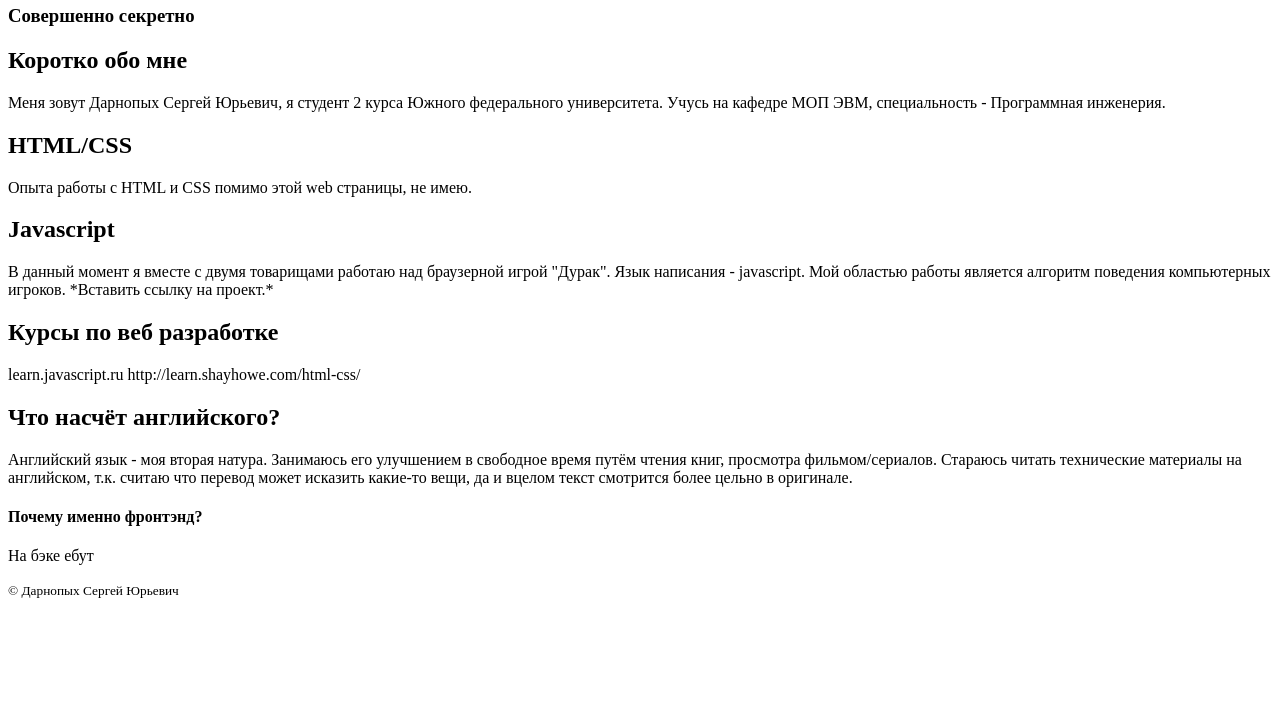
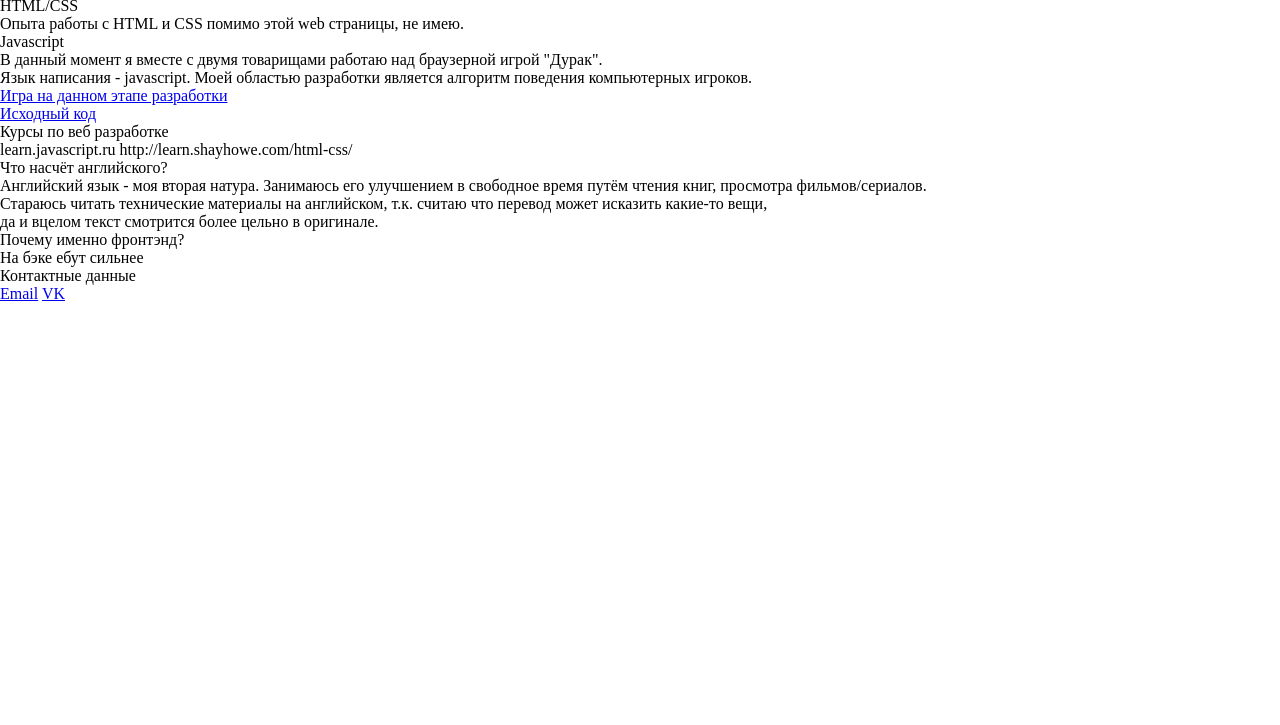
Before and after one commit to SergeyDarnopykh/sergeydarnopykh.github.io, a plain HTML site: page index.html in a window 1280 px wide. Shown: the part 75-800 px from the top of the page. Drawn offline with Linux system fonts and the light colour scheme.

Commit message:
More Structure

```diff
--- a/assets/stylesheets/main.css
+++ b/assets/stylesheets/main.css
@@ -0,0 +1,24 @@
+html, body, div, span, applet, object, iframe,
+h1, h2, h3, h4, h5, h6, p, blockquote, pre,
+a, abbr, acronym, address, big, cite, code,
+del, dfn, em, img, ins, kbd, q, s, samp,
+small, strike, strong, sub, sup, tt, var,
+b, u, i, center,
+dl, dt, dd, ol, ul, li,
+fieldset, form, label, legend,
+table, caption, tbody, tfoot, thead, tr, th, td,
+article, aside, canvas, details, embed,
+figure, figcaption, footer, header, hgroup,
+menu, nav, output, ruby, section, summary,
+time, mark, audio, video {
+  margin: 0;
+  padding: 0;
+  border: 0;
+  font-size: 100%;
+  font: inherit;
+  vertical-align: baseline;
+}
+
+p {
+
+};
--- a/index.html
+++ b/index.html
@@ -10,12 +10,11 @@
 	<body>
 		<header>
 			<h1>Персональная информация</h1>
-			<h3>Совершенно секретно</h3>
 		</header>
 
 		<section>
 			<h2>Коротко обо мне</h2>
-			<p>Меня зовут Дарнопых Сергей Юрьевич, я студент 2 курса Южного федерального университета.
+			<p>Меня зовут Дарнопых Сергей Юрьевич, я студент 2 курса Южного федерального университета. <br>
 				Учусь на кафедре МОП ЭВМ, специальность - Программная инженерия.</p>
 		</section>
 
@@ -27,8 +26,11 @@
 
 			<section>
 				<h2>Javascript</h2>
-				<p>В данный момент я вместе с двумя товарищами работаю над браузерной игрой "Дурак".
-				Язык написания - javascript. Мой областью работы является алгоритм поведения компьютерных игроков. *Вставить ссылку на проект.*</p>
+				<p>В данный момент я вместе с двумя товарищами работаю над браузерной игрой "Дурак". <br>
+				Язык написания - javascript. Моей областью разработки является алгоритм поведения компьютерных игроков. <br>
+					<a href="https://durak.herokuapp.com/" target="_blank">Игра на данном этапе разработки</a> <br>
+					<a href="https://github.com/unshame/Cardgame2017" target="_blank_">Исходный код</a>
+				</p>
 			</section>
 		</section>
 
@@ -39,16 +41,22 @@
 
 		<section>
 			<h2>Что насчёт английского?</h2>
-			<p>Английский язык - моя вторая натура. Занимаюсь его улучшением в свободное время путём чтения книг, просмотра фильмом/сериалов. Стараюсь читать технические материалы на английском, т.к. считаю что перевод может исказить какие-то вещи, да и вцелом текст смотрится более цельно в оригинале.</p>
+			<p>Английский язык - моя вторая натура. Занимаюсь его улучшением в свободное время путём чтения книг, просмотра фильмов/сериалов. <br>
+					Стараюсь читать технические материалы на английском, т.к. считаю что перевод может исказить какие-то вещи, <br>
+					да и вцелом текст смотрится более цельно в оригинале.</p>
 		</section>
 
 		<section>
-			<h4>Почему именно фронтэнд?</h4>
-			<p>На бэке ебут</p>
+			<h2>Почему именно фронтэнд?</h2>
+			<p>На бэке ебут сильнее</p>
 		</section>
 
 		<footer>
-  		<small>&copy; Дарнопых Сергей Юрьевич</small>
+			<h2>Контактные данные</h2>
+			<p>
+				<a href="mailto:sergey.darnopyh@gmail.com" target="_blank_">Email</a>
+				<a href="https://vk.com/serega_darnopyh" target="_blank_">VK</a>
+			</p>
 		</footer>
 
 
```
